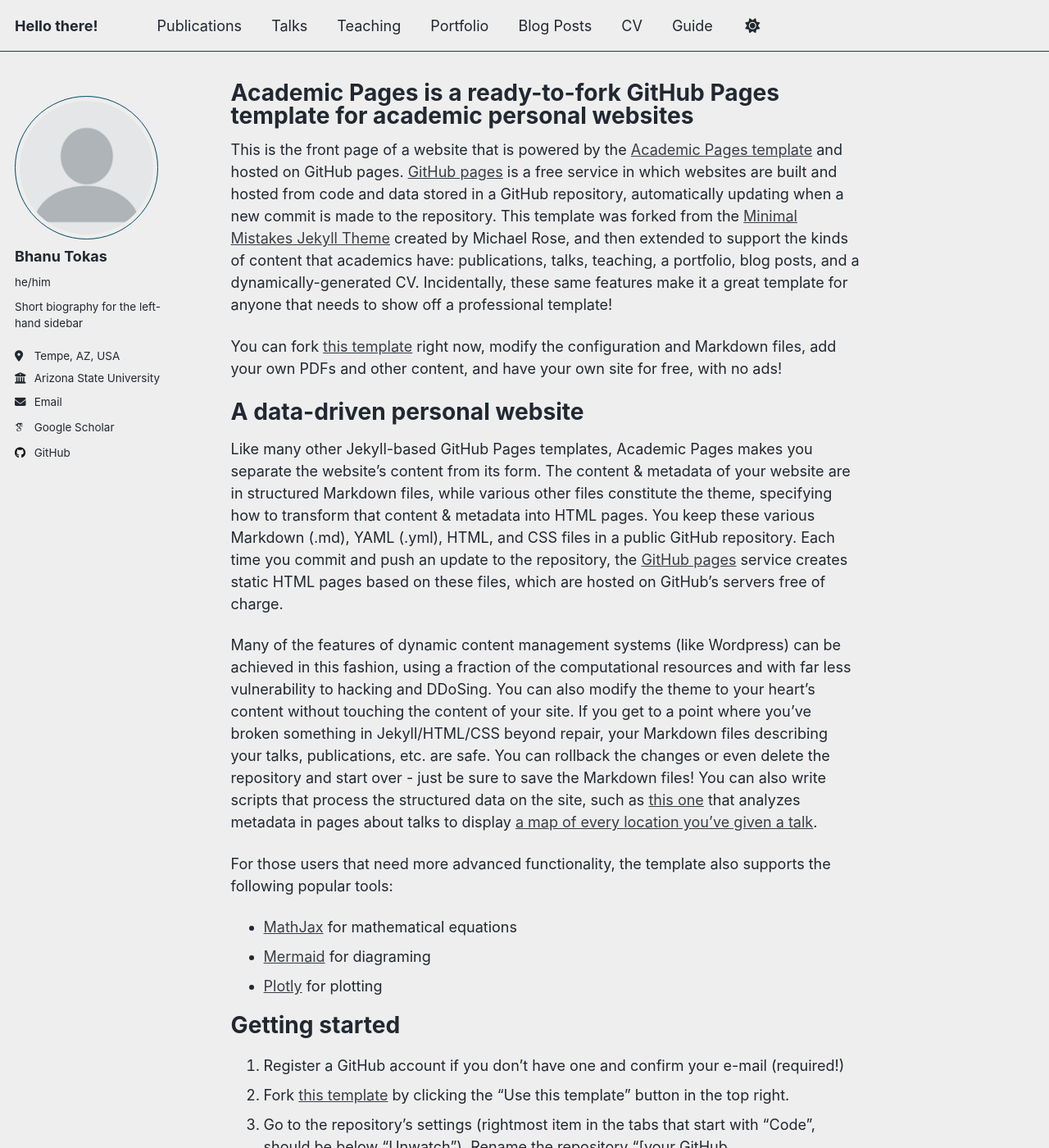
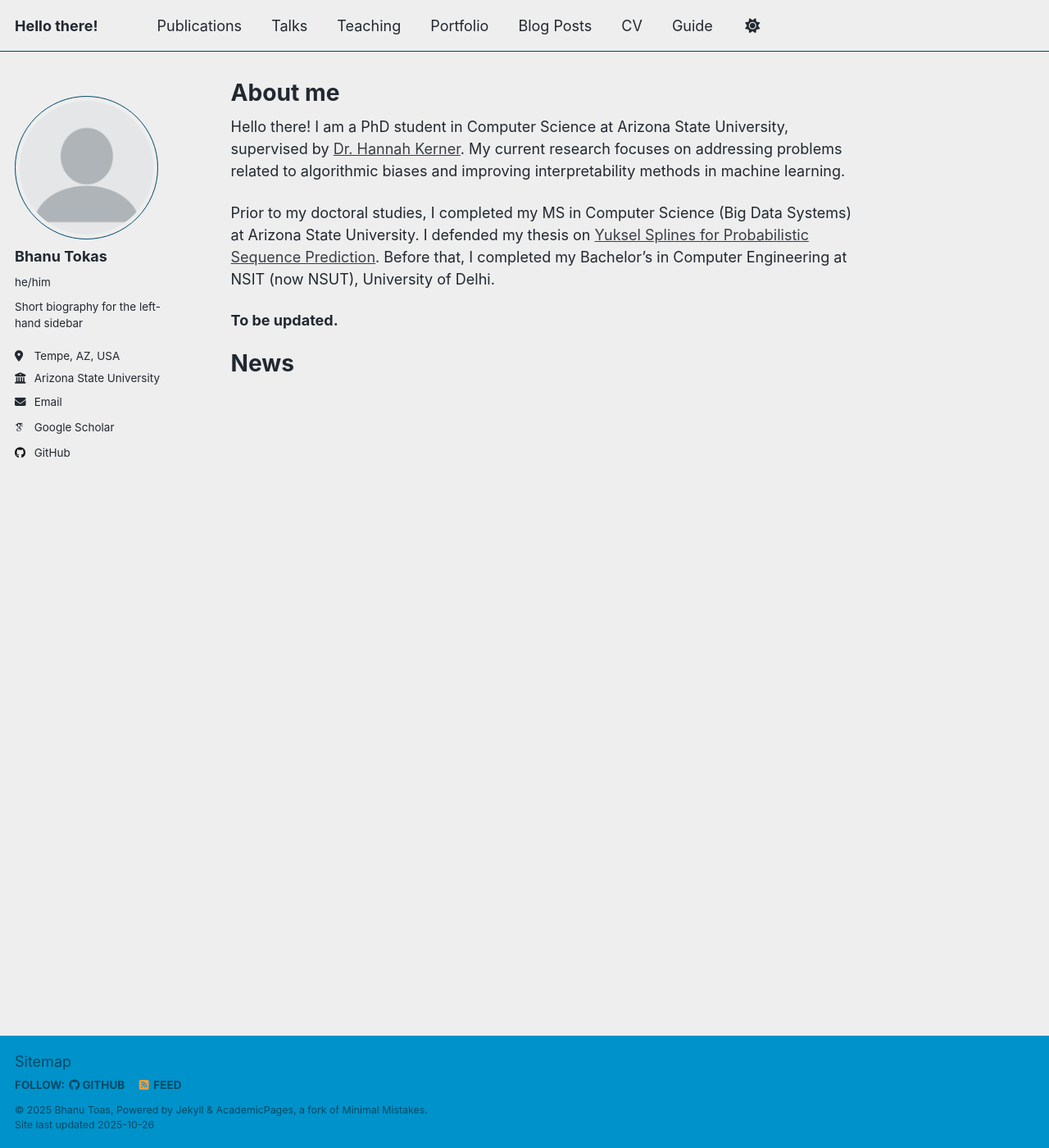
Before and after one commit to 24Beast/24Beast.github.io, a Jekyll site: the page built from _pages/about.md, in a window 1280 px wide and 1400 px high. Shown: the whole window at 82% size. Built offline with Jekyll 4.4.1, drawn with Linux system fonts in a browser that asks for light colours; some web fonts are replaced; a script that is not in the unit is left out; some of the changed text lies outside the part shown.

Commit message:
Update about.md

```diff
--- a/_pages/about.md
+++ b/_pages/about.md
@@ -1,16 +1,22 @@
 ---
 permalink: /
-title: "Academic Pages is a ready-to-fork GitHub Pages template for academic personal websites"
+title: "About me"
 author_profile: true
 redirect_from:
   - /about/
   - /about.html
 ---
 
-This is the front page of a website that is powered by the [Academic Pages template](https://github.com/academicpages/academicpages.github.io) and hosted on GitHub pages. [GitHub pages](https://pages.github.com) is a free service in which websites are built and hosted from code and data stored in a GitHub repository, automatically updating when a new commit is made to the repository. This template was forked from the [Minimal Mistakes Jekyll Theme](https://mmistakes.github.io/minimal-mistakes/) created by Michael Rose, and then extended to support the kinds of content that academics have: publications, talks, teaching, a portfolio, blog posts, and a dynamically-generated CV. Incidentally, these same features make it a great template for anyone that needs to show off a professional template!
+Hello there! I am a PhD student in Computer Science at Arizona State University, supervised by [Dr. Hannah Kerner](https://hannah-rae.github.io/). My current research focuses on addressing problems related to algorithmic biases and improving interpretability methods in machine learning.
 
- You can fork [this template](https://github.com/academicpages/academicpages.github.io) right now, modify the configuration and Markdown files, add your own PDFs and other content, and have your own site for free, with no ads!
+Prior to my doctoral studies, I completed my MS in Computer Science (Big Data Systems) at Arizona State University. I defended my thesis on [Yuksel Splines for Probabilistic Sequence Prediction](https://scholar.google.com/citations?view_op=view_citation&hl=en&user=2oIjABsAAAAJ&citation_for_view=2oIjABsAAAAJ:UeHWp8X0CEIC). Before that, I completed my Bachelor's in Computer Engineering at NSIT (now NSUT), University of Delhi.
 
+**To be updated.**
+
+News
+========
+
+<!--
 A data-driven personal website
 ======
 Like many other Jekyll-based GitHub Pages templates, Academic Pages makes you separate the website's content from its form. The content & metadata of your website are in structured Markdown files, while various other files constitute the theme, specifying how to transform that content & metadata into HTML pages. You keep these various Markdown (.md), YAML (.yml), HTML, and CSS files in a public GitHub repository. Each time you commit and push an update to the repository, the [GitHub pages](https://pages.github.com/) service creates static HTML pages based on these files, which are hosted on GitHub's servers free of charge.
@@ -54,3 +60,4 @@ Example: editing a Markdown file for a talk
 For more info
 ------
 More info about configuring Academic Pages can be found in [the guide](https://academicpages.github.io/markdown/), the [growing wiki](https://github.com/academicpages/academicpages.github.io/wiki), and you can always [ask a question on GitHub](https://github.com/academicpages/academicpages.github.io/discussions). The [guides for the Minimal Mistakes theme](https://mmistakes.github.io/minimal-mistakes/docs/configuration/) (which this theme was forked from) might also be helpful.
+-->
```
